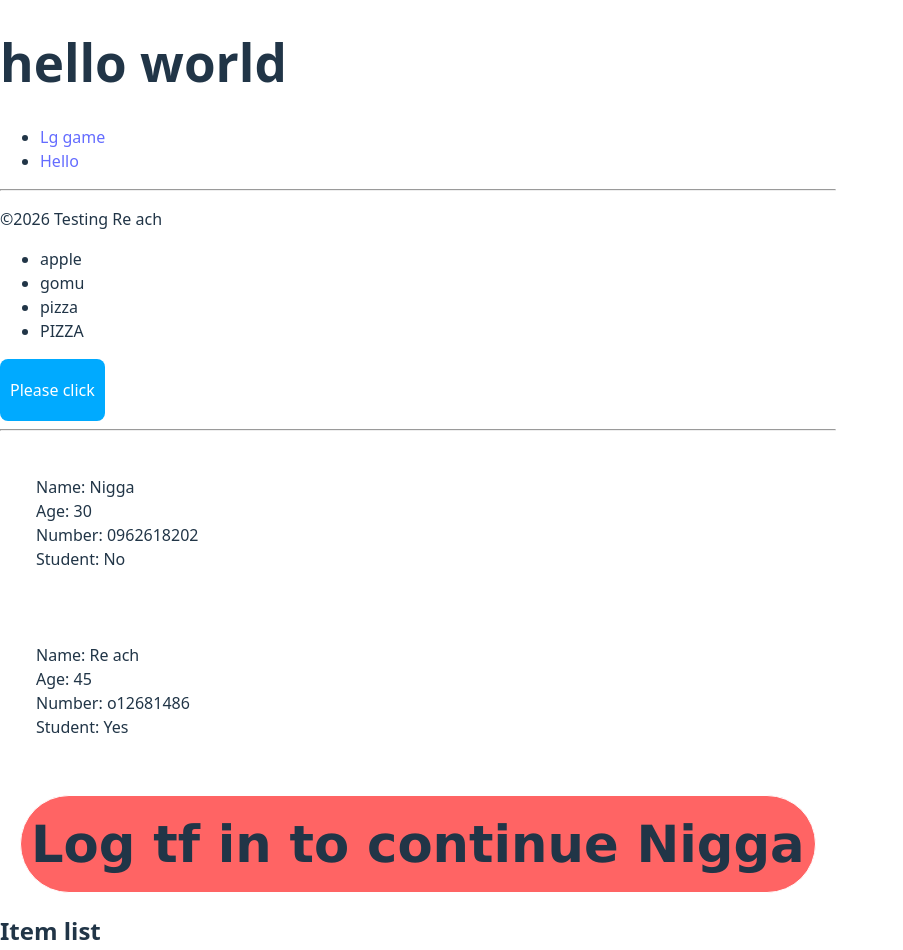
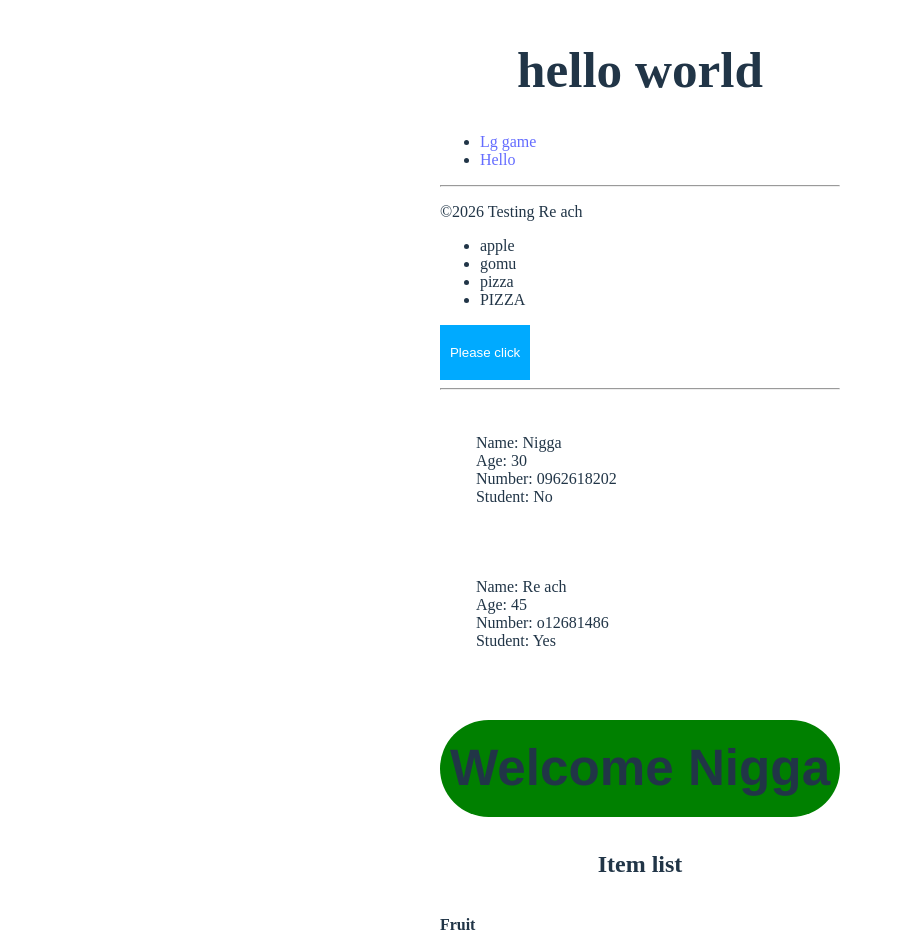
Before and after one commit to fizz168/react, a React (Vite) app in the folder react/: page / in a window 1280 px wide. Shown: the top 950 px of the page, without its empty margins (0-903 px from the left). Built offline with nearby package versions, Linux system fonts and the light colour scheme.

Commit message:
feat: update App component layout and enhance styling for Header and List

```diff
--- a/react/src/App.jsx
+++ b/react/src/App.jsx
@@ -16,13 +16,15 @@ import List from './List';
 function App() {
   return (
     <>
+
+
    <Header></Header>
    <Footer></Footer>
    <Food></Food>
    <Button></Button>
    <Student name="Nigga" age= "30" Number="0962618202" isStudent={false}></Student>
    <Student name="Re ach" age= "45" Number="o12681486" isStudent={true}></Student>
-   <UserGretting isLoggedIn= {false} UserName="Nigga"></UserGretting>
+   <UserGretting isLoggedIn= {true} UserName="Nigga"></UserGretting>
    <List></List>
 
    </>
--- a/react/src/Header.jsx
+++ b/react/src/Header.jsx
@@ -11,7 +11,7 @@
 function Header (){
     return(
         <header>
-            <h1>hello world</h1>
+            <h1 className="hello">hello world</h1>
             <nav>
                 <ul>
                     <li><a href="https://landonorris.com/">Lg game</a></li>
--- a/react/src/List.jsx
+++ b/react/src/List.jsx
@@ -28,7 +28,7 @@ function List(props){
 
     return(
         <>
-        <h2>Item list </h2><br>
+        <h2 className="Title">Item list </h2><br>
         </br>
     <strong>Fruit</strong><br></br>
     <ol>
--- a/react/src/index.css
+++ b/react/src/index.css
@@ -1,3 +1,4 @@
+/*
 :root {
   font-family: system-ui, Avenir, Helvetica, Arial, sans-serif;
   line-height: 1.5;
@@ -11,7 +12,7 @@
   text-rendering: optimizeLegibility;
   -webkit-font-smoothing: antialiased;
   -moz-osx-font-smoothing: grayscale;
-}
+} */
 
 a {
   font-weight: 500;
@@ -23,11 +24,14 @@ a:hover {
 }
 
 body {
-  margin: 0;
+  /* margin:0;
   display: flex;
   place-items: center;
   min-width: 320px;
-  min-height: 100vh;
+  min-height: 100vh; */
+  display: flex;
+  justify-content: center;
+  align-content: center;
 }
 
 h1 {
@@ -35,7 +39,7 @@ h1 {
   line-height: 1.1;
 }
 
-button {
+/* button {
   border-radius: 8px;
   border: 1px solid transparent;
   padding: 0.6em 1.2em;
@@ -45,7 +49,7 @@ button {
   background-color: #1a1a1a;
   cursor: pointer;
   transition: border-color 0.25s;
-}
+} */
 button:hover {
   border-color: #646cff;
 }
@@ -99,3 +103,13 @@ button:focus-visible {
   border: 1px solid white;
 
 }
+.Title{
+  display: flex;
+  align-items: center;
+  justify-content: center;
+}
+.hello{
+  display: flex;
+  justify-content: center;
+  align-items: center;
+}
```
